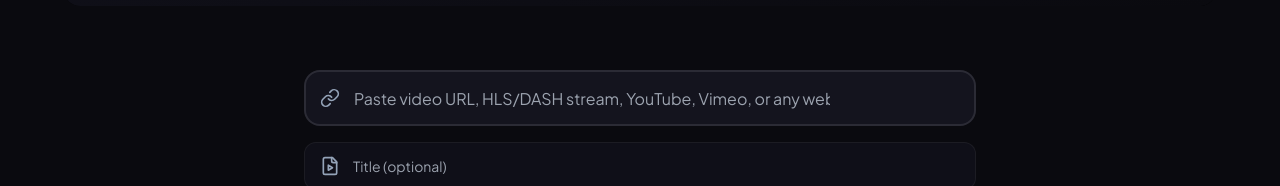
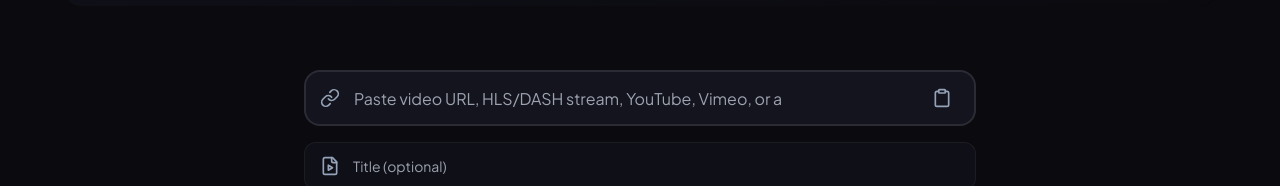
Before and after one commit to unn-Known1/universal-media-streamer, a React (Vite) app: page / in a window 1280 px wide. Shown: the part 722-908 px from the top of the page. Built offline with nearby package versions, Linux system fonts and the light colour scheme.

Commit message:
Add clipboard paste button to URL input field

```diff
--- a/src/components/MediaInput.tsx
+++ b/src/components/MediaInput.tsx
@@ -11,6 +11,7 @@ import {
   ListPlus,
   Search,
   Monitor,
+  Clipboard,
 } from 'lucide-react';
 import { usePlayer } from '../contexts/PlayerContext';
 import { validateUrl, detectMediaType, getMediaTypeLabel, getMediaTypeColor } from '../utils/mediaDetector';
@@ -150,6 +151,29 @@ export function MediaInput() {
     }
   };
 
+  const handlePaste = async () => {
+    try {
+      const text = await navigator.clipboard.readText();
+      if (text) {
+        setUrl(text);
+        // Trigger validation
+        const result = validateUrl(text);
+        if (result.valid) {
+          const type = detectMediaType(text);
+          setValidation({
+            valid: true,
+            message: `Detected: ${getMediaTypeLabel(type)}`,
+          });
+        } else {
+          setValidation({ valid: false, message: result.error });
+        }
+        inputRef.current?.focus();
+      }
+    } catch (error) {
+      showToast('Unable to paste from clipboard', 'error');
+    }
+  };
+
   const mediaType = url.trim() ? detectMediaType(url) : null;
 
   return (
@@ -175,14 +199,24 @@ export function MediaInput() {
             value={url}
             onChange={handleUrlChange}
             placeholder="Paste video URL, HLS/DASH stream, YouTube, Vimeo, or any webpage..."
-            className={`w-full h-14 pl-12 pr-36 rounded-2xl bg-dark-700/50 border-2 transition-all outline-none ${
+            className={`w-full h-14 pl-12 pr-48 rounded-2xl bg-dark-700/50 border-2 transition-all outline-none ${
               validation.valid
                 ? 'border-white/10 focus:border-primary-500/50 focus:ring-4 focus:ring-primary-500/10'
                 : 'border-red-500/50 focus:border-red-500'
             }`}
           />
+          <div className="absolute right-4 top-1/2 -translate-y-1/2 flex items-center gap-2">
+            {/* Paste Button */}
+            <button
+              type="button"
+              onClick={handlePaste}
+              className="p-2 rounded-lg hover:bg-white/10 transition-colors text-slate-400 hover:text-white"
+              title="Paste from clipboard"
+            >
+              <Clipboard className="w-5 h-5" />
+            </button>
             {url.trim() && (
-            <div className="absolute right-4 top-1/2 -translate-y-1/2 flex items-center gap-2">
+              <>
                 {validation.valid && mediaType ? (
                   <span
                     className="px-2 py-1 text-xs font-medium rounded-lg"
@@ -196,8 +230,9 @@ export function MediaInput() {
                 ) : !validation.valid ? (
                   <AlertCircle className="w-5 h-5 text-red-400" />
                 ) : null}
+              </>
+            )}
           </div>
-          )}
         </div>
 
         {/* Validation Message */}
```
Lines whose indentation alone changed are shown as unchanged.
